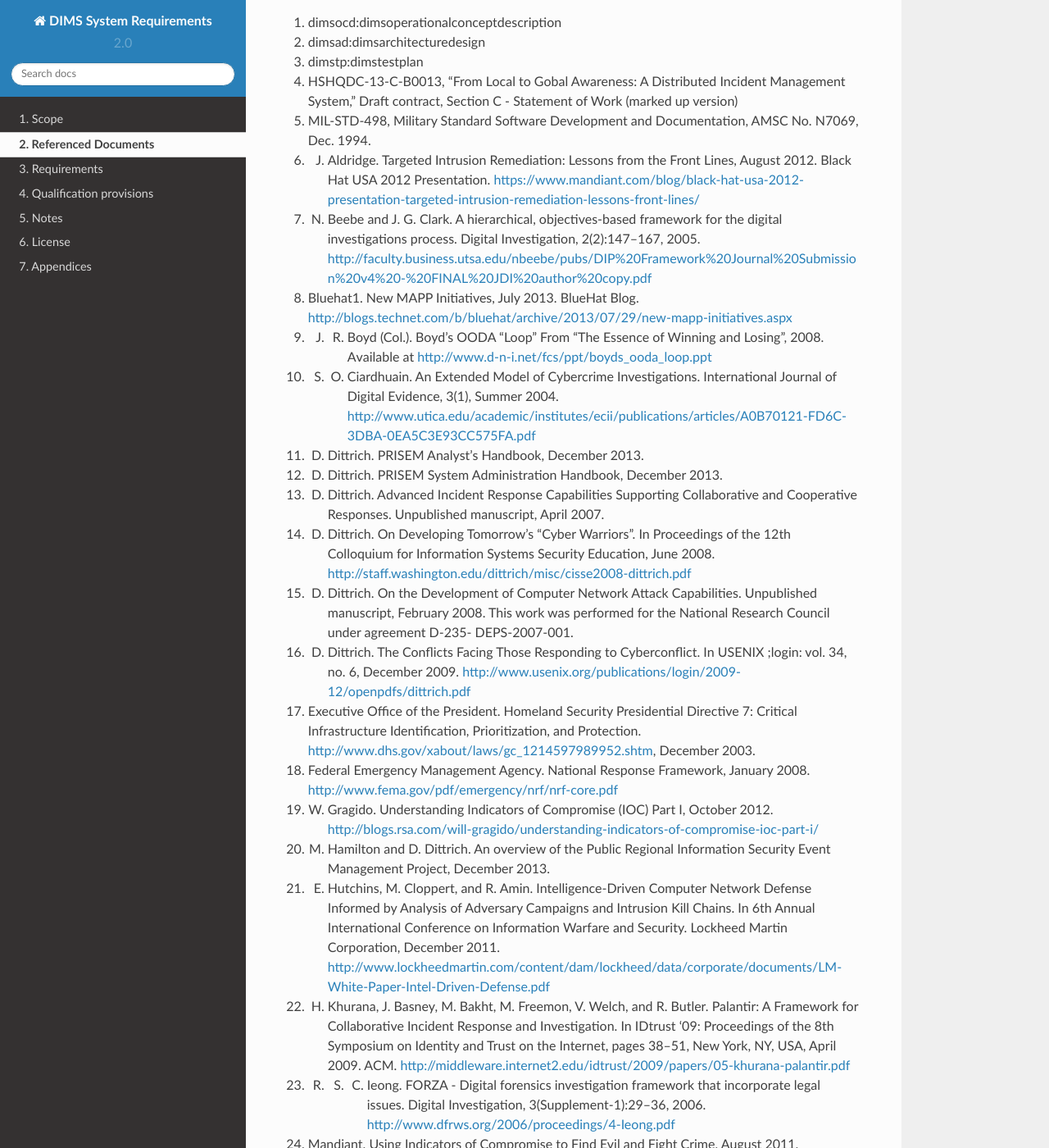
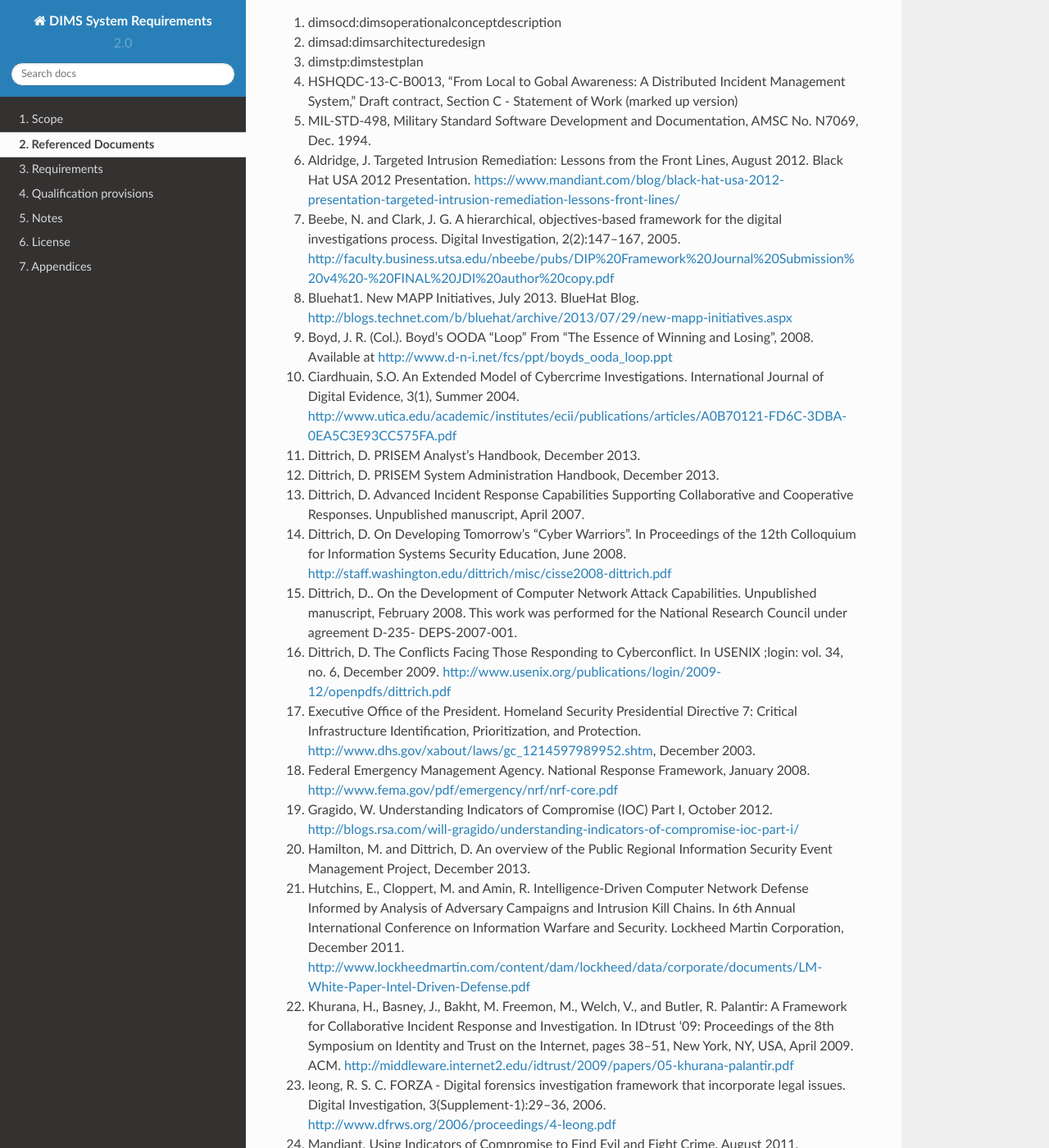
Before and after one commit to uw-dims/dims-sr, a Sphinx documentation site: the page built from source/referenceddocs.rst, in a window 1280 px wide and 1400 px high, scrolled down 216 px. Shown: the whole window at 82% size. Built offline with Sphinx 7.4.7 and the Read the Docs theme 2.0.0, drawn with Linux system fonts in a browser that asks for light colours; some of the changed text lies outside the part shown.

```diff
--- a/source/referenceddocs.rst
+++ b/source/referenceddocs.rst
@@ -17,41 +17,41 @@ material related to tasking.
 #. MIL-STD-498, Military Standard Software Development and Documentation,
    AMSC No. N7069, Dec. 1994.
 
-#. J. Aldridge. Targeted Intrusion Remediation: Lessons from the Front Lines, August 2012. Black Hat USA 2012 Presentation. https://www.mandiant.com/blog/black-hat-usa-2012-presentation-targeted-intrusion-remediation-lessons-front-lines/
+#. Aldridge, J. Targeted Intrusion Remediation: Lessons from the Front Lines, August 2012. Black Hat USA 2012 Presentation. https://www.mandiant.com/blog/black-hat-usa-2012-presentation-targeted-intrusion-remediation-lessons-front-lines/
 
-#. N. Beebe and J. G. Clark. A hierarchical, objectives-based framework for the digital investigations process. Digital Investigation, 2(2):147–167, 2005. http://faculty.business.utsa.edu/nbeebe/pubs/DIP%20Framework%20Journal%20Submission%20v4%20-%20FINAL%20JDI%20author%20copy.pdf
+#. Beebe, N. and Clark, J. G. A hierarchical, objectives-based framework for the digital investigations process. Digital Investigation, 2(2):147–167, 2005. http://faculty.business.utsa.edu/nbeebe/pubs/DIP%20Framework%20Journal%20Submission%20v4%20-%20FINAL%20JDI%20author%20copy.pdf
 
 #. Bluehat1. New MAPP Initiatives, July 2013. BlueHat Blog. http://blogs.technet.com/b/bluehat/archive/2013/07/29/new-mapp-initiatives.aspx
 
-#. J. R. Boyd (Col.). Boyd’s OODA "Loop" From "The Essence of Winning and Losing", 2008. Available at http://www.d-n-i.net/fcs/ppt/boyds_ooda_loop.ppt
+#. Boyd, J. R. (Col.). Boyd’s OODA "Loop" From "The Essence of Winning and Losing", 2008. Available at http://www.d-n-i.net/fcs/ppt/boyds_ooda_loop.ppt
 
-#. S. O. Ciardhuain. An Extended Model of Cybercrime Investigations. International Journal of Digital Evidence, 3(1), Summer 2004. http://www.utica.edu/academic/institutes/ecii/publications/articles/A0B70121-FD6C-3DBA-0EA5C3E93CC575FA.pdf
+#. Ciardhuain, S.O. An Extended Model of Cybercrime Investigations. International Journal of Digital Evidence, 3(1), Summer 2004. http://www.utica.edu/academic/institutes/ecii/publications/articles/A0B70121-FD6C-3DBA-0EA5C3E93CC575FA.pdf
 
-#. D. Dittrich. PRISEM Analyst’s Handbook, December 2013.
+#. Dittrich, D. PRISEM Analyst’s Handbook, December 2013.
 
-#. D. Dittrich. PRISEM System Administration Handbook, December 2013.
+#. Dittrich, D. PRISEM System Administration Handbook, December 2013.
 
-#. D. Dittrich. Advanced Incident Response Capabilities Supporting Collaborative and Cooperative Responses. Unpublished manuscript, April 2007.
+#. Dittrich, D. Advanced Incident Response Capabilities Supporting Collaborative and Cooperative Responses. Unpublished manuscript, April 2007.
 
-#. D. Dittrich. On Developing Tomorrow’s "Cyber Warriors". In Proceedings of the 12th Colloquium for Information Systems Security Education, June 2008. http://staff.washington.edu/dittrich/misc/cisse2008-dittrich.pdf
+#. Dittrich, D. On Developing Tomorrow’s "Cyber Warriors". In Proceedings of the 12th Colloquium for Information Systems Security Education, June 2008. http://staff.washington.edu/dittrich/misc/cisse2008-dittrich.pdf
 
-#. D. Dittrich. On the Development of Computer Network Attack Capabilities. Unpublished manuscript, February 2008. This work was performed for the National Research Council under agreement D-235- DEPS-2007-001.
+#. Dittrich, D.. On the Development of Computer Network Attack Capabilities. Unpublished manuscript, February 2008. This work was performed for the National Research Council under agreement D-235- DEPS-2007-001.
 
-#. D. Dittrich. The Conflicts Facing Those Responding to Cyberconflict. In USENIX ;login: vol. 34, no. 6, December 2009. http://www.usenix.org/publications/login/2009-12/openpdfs/dittrich.pdf
+#. Dittrich, D. The Conflicts Facing Those Responding to Cyberconflict. In USENIX ;login: vol. 34, no. 6, December 2009. http://www.usenix.org/publications/login/2009-12/openpdfs/dittrich.pdf
 
 #. Executive Office of the President. Homeland Security Presidential Directive 7: Critical Infrastructure Identification, Prioritization, and Protection. http://www.dhs.gov/xabout/laws/gc_1214597989952.shtm, December 2003.
 
 #. Federal Emergency Management Agency. National Response Framework, January 2008. http://www.fema.gov/pdf/emergency/nrf/nrf-core.pdf
 
-#. W. Gragido. Understanding Indicators of Compromise (IOC) Part I, October 2012. http://blogs.rsa.com/will-gragido/understanding-indicators-of-compromise-ioc-part-i/
+#. Gragido, W. Understanding Indicators of Compromise (IOC) Part I, October 2012. http://blogs.rsa.com/will-gragido/understanding-indicators-of-compromise-ioc-part-i/
 
-#. M. Hamilton and D. Dittrich. An overview of the Public Regional Information Security Event Management Project, December 2013.
+#. Hamilton, M. and Dittrich, D. An overview of the Public Regional Information Security Event Management Project, December 2013.
 
-#. E. Hutchins, M. Cloppert, and R. Amin. Intelligence-Driven Computer Network Defense Informed by Analysis of Adversary Campaigns and Intrusion Kill Chains. In 6th Annual International Conference on Information Warfare and Security. Lockheed Martin Corporation, December 2011. http://www.lockheedmartin.com/content/dam/lockheed/data/corporate/documents/LM-White-Paper-Intel-Driven-Defense.pdf
+#. Hutchins, E., Cloppert, M. and Amin, R. Intelligence-Driven Computer Network Defense Informed by Analysis of Adversary Campaigns and Intrusion Kill Chains. In 6th Annual International Conference on Information Warfare and Security. Lockheed Martin Corporation, December 2011. http://www.lockheedmartin.com/content/dam/lockheed/data/corporate/documents/LM-White-Paper-Intel-Driven-Defense.pdf
 
-#. H. Khurana, J. Basney, M. Bakht, M. Freemon, V. Welch, and R. Butler. Palantir: A Framework for Collaborative Incident Response and Investigation. In IDtrust '09: Proceedings of the 8th Symposium on Identity and Trust on the Internet, pages 38–51, New York, NY, USA, April 2009. ACM. http://middleware.internet2.edu/idtrust/2009/papers/05-khurana-palantir.pdf
+#. Khurana, H., Basney, J., Bakht, M. Freemon, M., Welch, V., and Butler, R. Palantir: A Framework for Collaborative Incident Response and Investigation. In IDtrust '09: Proceedings of the 8th Symposium on Identity and Trust on the Internet, pages 38–51, New York, NY, USA, April 2009. ACM. http://middleware.internet2.edu/idtrust/2009/papers/05-khurana-palantir.pdf
 
-#. R. S. C. Ieong. FORZA - Digital forensics investigation framework that incorporate legal issues. Digital Investigation, 3(Supplement-1):29–36, 2006. http://www.dfrws.org/2006/proceedings/4-Ieong.pdf
+#. Ieong, R. S. C. FORZA - Digital forensics investigation framework that incorporate legal issues. Digital Investigation, 3(Supplement-1):29–36, 2006. http://www.dfrws.org/2006/proceedings/4-Ieong.pdf
 
 #. Mandiant. Using Indicators of Compromise to Find Evil and Fight Crime, August 2011. http://www.us-cert.gov/GFIRST/presentations/2011/Using_Indicators_of_Compromise.pdf
 
@@ -61,6 +61,6 @@ material related to tasking.
 
 #. The Mitre Corporation. Standarizing Cyber Threat Intelligence Information with the Structured Threat Information eXpression (STIX), 2012. http://makingsecuritymeasurable.mitre.org/docs/STIX-Whitepaper.pdf
 
-#. C. Richards. Briefings - Colonel John R. Boyd, USAF, November 2009. http://www.ausairpower.net/APA-Boyd-Papers.html
+#. Richards, C. Briefings - Colonel John R. Boyd, USAF, November 2009. http://www.ausairpower.net/APA-Boyd-Papers.html
 
 ..
```
